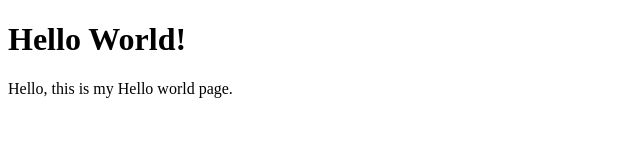
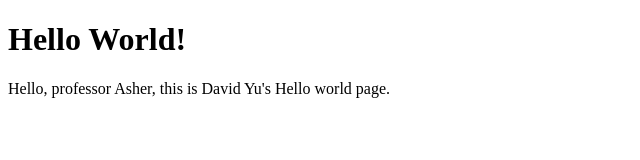
Before and after one commit to dyu-csulb/helloworld, a plain HTML site: page index.html in a window 1280 px wide. Shown: the whole page, without its empty margins (0-640 px from the left). Drawn offline with Linux system fonts and the light colour scheme.

Commit message:
updated page.

```diff
--- a/index.html
+++ b/index.html
@@ -6,7 +6,7 @@
 <body>
 
 <h1>Hello World!</h1>
-<p>Hello, this is my Hello world page.</p>
+<p>Hello, professor Asher, this is David Yu's Hello world page.</p>
 
 </body>
 </html>
```
